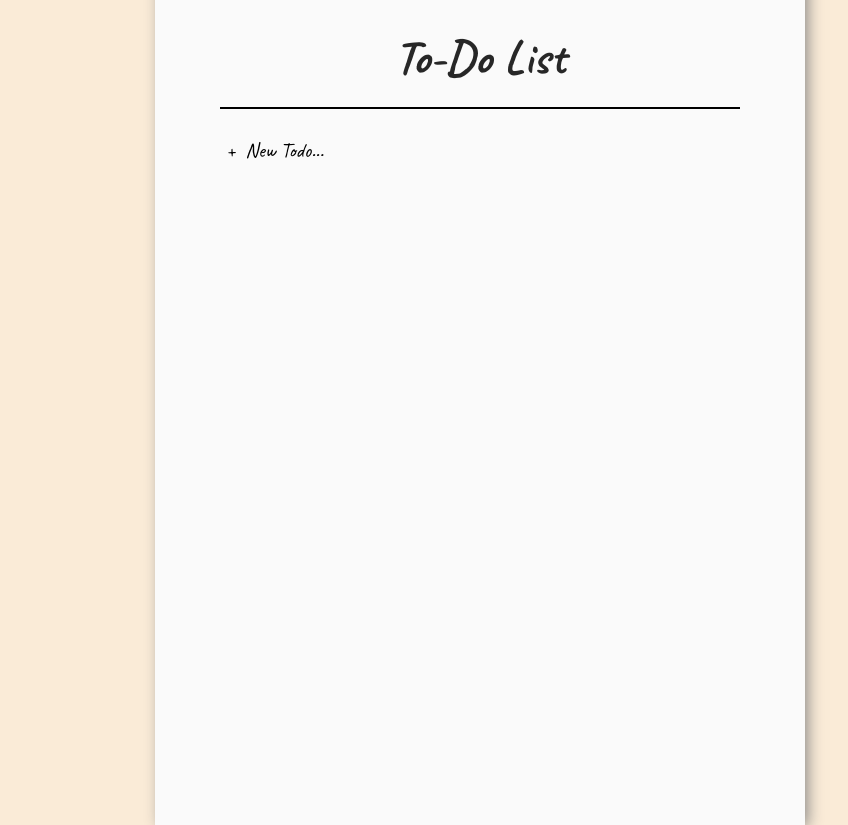
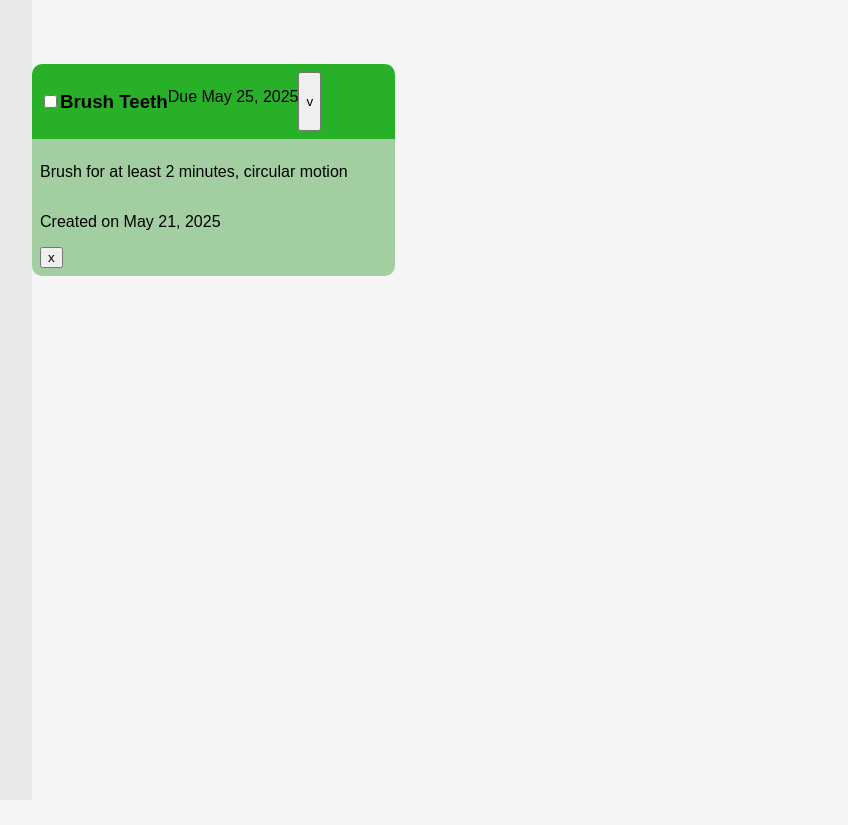
Before and after one commit to lmorgan2398/todo-list, a website with bundled scripts: page src/template.html in a window 1280 px wide. Shown: the whole page, without its empty margins (160-1008 px from the left). After the commit the page ends 800 px from the top, so only its background shows below. Built offline with nearby package versions, Linux system fonts and the light colour scheme.

Commit message:
Rework site UI
Scrapped much of CSS and HTML content created so far in an effort to
create a more modern site layout

```diff
--- a/src/styles.css
+++ b/src/styles.css
@@ -1,8 +1,3 @@
-@font-face {
-    font-family: 'Caveat';
-    src: url(./fonts/Caveat/Caveat-VariableFont_wght.ttf);
-}
-
 html,
 body {
     box-sizing: border-box;
@@ -16,112 +11,58 @@ html {
 }
 
 * {
-    font-family: 'Caveat';
+    font-family: sans-serif;
 }
 
 body {
     height: 100%;
-    background-color: antiquewhite;
-    display: flex;
-    justify-content: center;
-    align-items: center;
+    background-color: whitesmoke;
+    display: grid;
+    grid-template-columns: 12rem 1fr;
+    grid-template-rows: 4rem 1fr;
 }
 
-.todo-list {
-    background-color: rgb(250, 250, 250);
-    width: 650px;
-    height: 850px;
-    display: flex;
-    flex-direction: column;
-    align-items: center;
-    justify-content: flex-start;
-    box-shadow: 4px 4px 15px -2px gray;
+.header-container {
+    grid-column: 2 / 3;
+    grid-row: 1 / 2;
+    background-color: whitesmoke;
 }
 
-.todo-list h1 {
-    font-size: 3rem;
-    text-align: center;
-    padding-top: 20px;
-    border-bottom: 2px solid black;
-    height: fit-content;
-    width: 80%;
-    padding-bottom: 20px;
-    color: rgb(39, 39, 39);
+.sidebar-container {
+    grid-column: 1 / 2;
+    grid-row: 1 / 3;
+    background-color: rgb(233, 233, 233);
 }
 
-.todo-list .list {
-    width: 80%;
-    display: flex;
-    flex-direction: column;
-    justify-content: flex-start;
-    align-items: flex-start;
-}
-
-.todo-list ul {
-    padding: 0px;
-    height: fit-content;
-    width: 80%;
-    margin: 0;
-}
-
-li {
-    width: 100%;
-    position: relative;
-    right: -25px;
-    font-size: 1.2rem;
-    margin-bottom: 15px;
-}
-
-li * {
-    margin: 0px;
-    padding: 0px;
-}
-
-.high {
-    list-style-type: none;
-    padding-left: 0px;
-}
-
-.high::before {
-    content: '!';
-    position: absolute;
-    left: -16px;
-    top: 1px;
-    font-size: 1.3rem;
-}
-
-.todo-list button {
-    padding: none;
-    border: none;
-    background-color: inherit;
-    font-size: 1.3rem;
-    height: min-content;
-    line-height: 16px;
-}
-
-.todo-list button span {
-    padding-left: 10px;
-}
-
-.todo-list button:hover {
-    cursor: grab;
-}
-
-dialog {
-    width: 400px;
-    height: 400px;
-    border: 2px solid black;
-}
-
-dialog::backdrop {
-    background-color: rgba(0, 0, 0, 0.116);
-}
-
-dialog form {
+.todo {
     display: flex;
     flex-direction: column;
 }
 
-dialog form button {
-    width: fit-content;
+.todo-header {
+    display: flex;
+    background-color: rgb(40, 177, 40);
+    border-top-right-radius: 10px;
+    border-top-left-radius: 10px;
+    padding: 0.5rem;
 }
+
+.active,
+.completed {
+    display: grid;
+    grid-template-columns: repeat(auto-fill, minmax(20rem, 1fr));
+    grid-auto-rows: min-content;
+}
+
+.todo-info {
+    background-color: rgb(162, 206, 162);
+    border-bottom-right-radius: 10px;
+    border-bottom-left-radius: 10px;
+    display: flex;
+    flex-direction: column;
+    padding: 0.5rem;
+}
+
+.todo-info button {
+    width: min-content;
+}
--- a/src/template.html
+++ b/src/template.html
@@ -6,13 +6,26 @@
     <title>Todo List</title>
 </head>
 <body>
-    <div class="todo-list-container">
-        <div class="todo-list">
-            <h1>To-Do List</h1>
-            <div class="list">
-                <ul class="todos"></ul>
-                <button>+<span>New Todo...</span></button>
+<div class="header-container"></div>
+<div class="sidebar-container"></div>
+<div class="content-container">
+    <div class="lists-container">
+        <div class="active">
+            <div class="todo">
+                <div class="todo-header">
+                    <input type="checkbox" name="todo-completed" id="todo-completed">
+                    <h3 class="todo-title">Brush Teeth</h3>
+                    <p class="due-date">Due May 25, 2025</p>
+                    <button class="toggle-info">v</button>
                 </div>
+                <div class="todo-info">
+                    <p class="description">Brush for at least 2 minutes, circular motion</p>
+                    <p class="creation-date">Created on May 21, 2025</p>
+                    <button class="delete">x</button>
+                </div>
+            </div>
+        </div>
+        <div class="completed"></div>
     </div>
 </div>
 <dialog>
```
Lines whose indentation alone changed are shown as unchanged.
